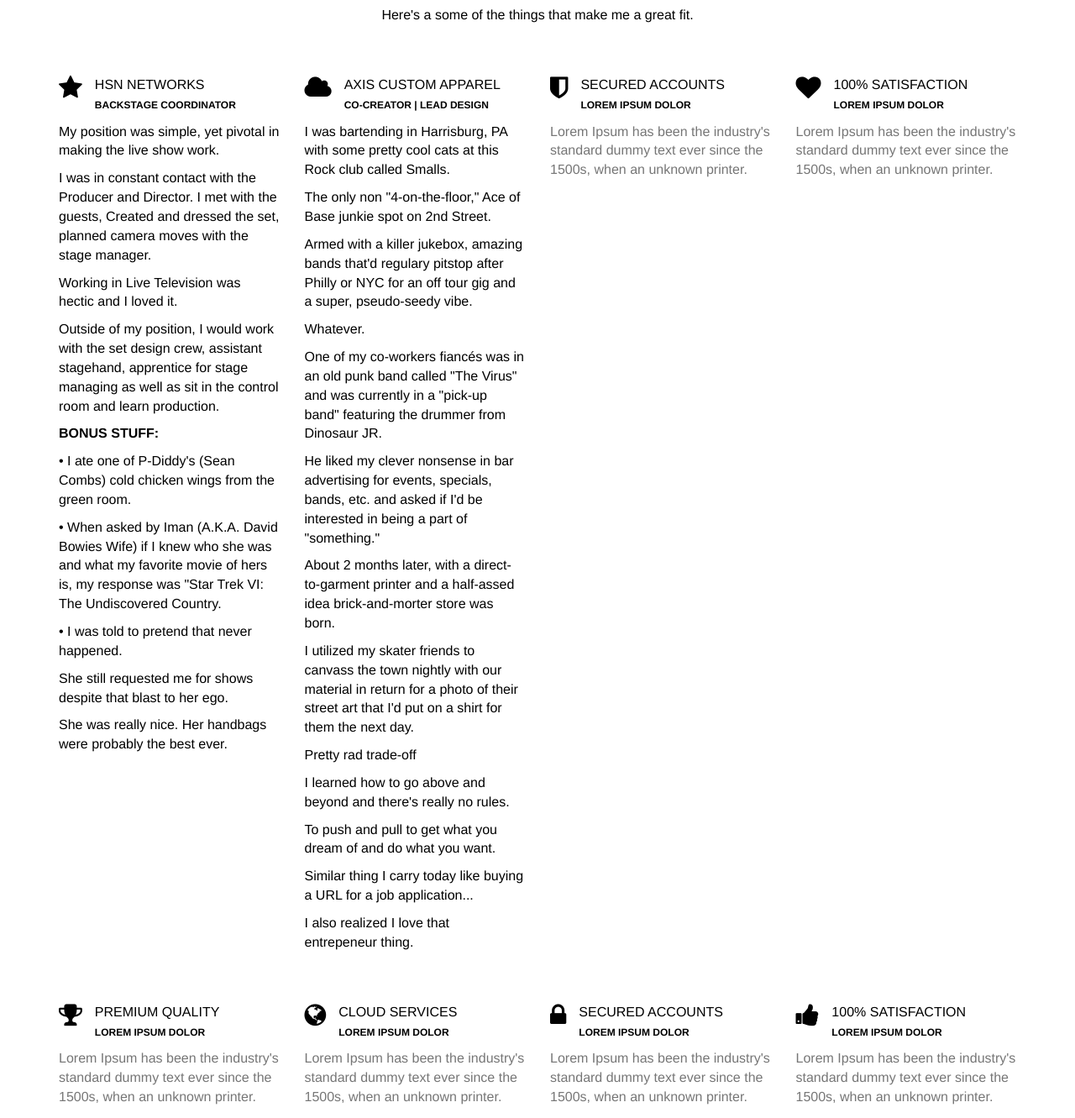
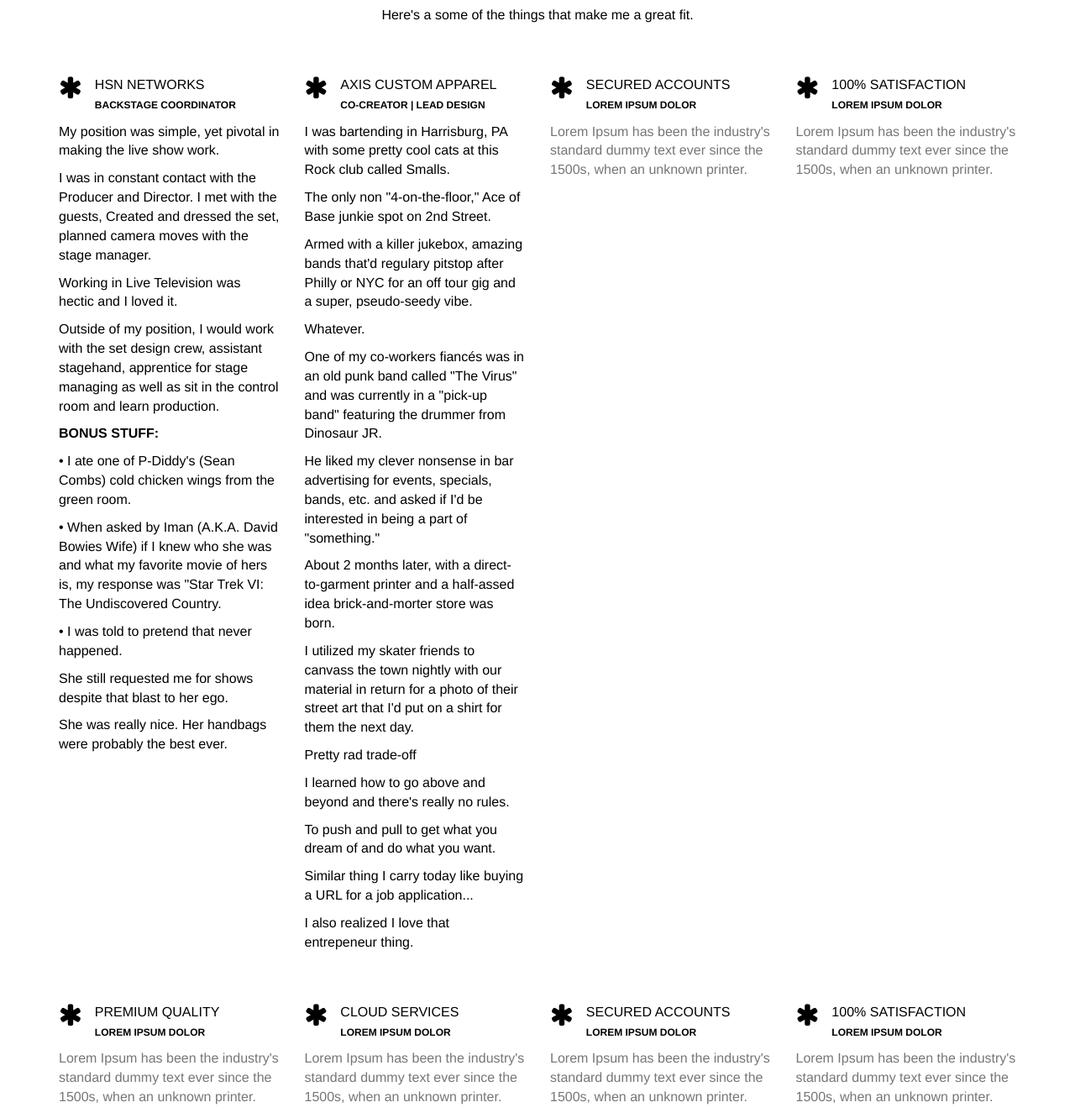
Before and after one commit to cartoonnetworkwantstvk/Cartoonnetworkwantstvk, a plain HTML site: page index.html in a window 1280 px wide. Shown: the part 3655-4986 px from the top of the page at 84% size. Drawn offline with nearby package versions, Linux system fonts and the light colour scheme.

Commit message:
fa-icons to asterisk

```diff
--- a/index.html
+++ b/index.html
@@ -212,38 +212,38 @@
 
 			<div class="row mt">
 				<div class="col-lg-3 service">
-					<i class="fa fa-star"></i><p>HSN NETWORKS<br/><small>BACKSTAGE COORDINATOR</small></p>
+					<i class="fa fa-asterisk"></i><p>HSN NETWORKS<br/><small>BACKSTAGE COORDINATOR</small></p>
 					<p class="text"><p>My position was simple, yet pivotal in making the live show work. <p>I was in constant contact with the Producer and Director. I met with the guests, Created and dressed the set, planned camera moves with the stage manager.</p><p>Working in Live Television was hectic and I loved it.</p><p>Outside of my position, I would work with the set design crew, assistant stagehand, apprentice for stage managing as well as sit in the control room and learn production.</p><p><b>BONUS STUFF:</b><p></p>• I ate one of P-Diddy's (Sean Combs) cold chicken wings from the green room.</p><p>• When asked by Iman (A.K.A. David Bowies Wife) if I knew who she was and what my favorite movie of hers is, my response was "Star Trek VI: The Undiscovered Country.</p><p>• I was told to pretend that never happened.</p><p>She still requested me for shows despite that blast to her ego.</p></p>She was really nice. Her handbags were probably the best ever.</p>
 				</div>
 				<div class="col-lg-3 service">
-					<i class="fa fa-cloud"></i><p>AXIS CUSTOM APPAREL<br/><small>CO-CREATOR | LEAD DESIGN</small></p>
+					<i class="fa fa-asterisk"></i><p>AXIS CUSTOM APPAREL<br/><small>CO-CREATOR | LEAD DESIGN</small></p>
 					<p class="text"><p>I was bartending in Harrisburg, PA with some pretty cool cats at this Rock club called Smalls.<p>The only non "4-on-the-floor," Ace of Base junkie spot on 2nd Street.</p><p>Armed with a killer jukebox, amazing bands that'd regulary pitstop after Philly or NYC for an off tour gig and a super, pseudo-seedy vibe.</p><p>Whatever.</p><p>One of my co-workers fiancés was in an old punk band called "The Virus" and was currently in a "pick-up band" featuring the drummer from Dinosaur JR.</p><p> He liked my clever nonsense in bar advertising for events, specials, bands, etc. and asked if I'd be interested in being a part of "something."</p><p>About 2 months later, with a direct-to-garment printer and a half-assed idea brick-and-morter store was born.</p><p>I utilized my skater friends to canvass the town nightly with our material in return for a photo of their street art that I'd put on a shirt for them the next day.<p></p>Pretty rad trade-off</p><p>I learned how to go above and beyond and there's really no rules.</p><p> To push and pull to get what you dream of and do what you want.</p><p>Similar thing I carry today like buying a URL for a job application...</p><p>I also realized I love that entrepeneur thing.</p>
 
 				</div>
 				<div class="col-lg-3 service">
-					<i class="fa fa-shield"></i><p>SECURED ACCOUNTS<br/><small>LOREM IPSUM DOLOR</small></p>
+					<i class="fa fa-asterisk"></i><p>SECURED ACCOUNTS<br/><small>LOREM IPSUM DOLOR</small></p>
 					<p class="text">Lorem Ipsum has been the industry's standard dummy text ever since the 1500s, when an unknown printer.</p>
 				</div>
 				<div class="col-lg-3 service">
-					<i class="fa fa-heart"></i><p>100% SATISFACTION<br/><small>LOREM IPSUM DOLOR</small></p>
+					<i class="fa fa-asterisk"></i><p>100% SATISFACTION<br/><small>LOREM IPSUM DOLOR</small></p>
 					<p class="text">Lorem Ipsum has been the industry's standard dummy text ever since the 1500s, when an unknown printer.</p>
 				</div>
 			</div><! --/row -->
 			<div class="row mt">
 				<div class="col-lg-3 service">
-					<i class="fa fa-trophy"></i><p>PREMIUM QUALITY<br/><small>LOREM IPSUM DOLOR</small></p>
+					<i class="fa fa-asterisk"></i><p>PREMIUM QUALITY<br/><small>LOREM IPSUM DOLOR</small></p>
 					<p class="text">Lorem Ipsum has been the industry's standard dummy text ever since the 1500s, when an unknown printer.</p>
 				</div>
 				<div class="col-lg-3 service">
-					<i class="fa fa-globe"></i><p>CLOUD SERVICES<br/><small>LOREM IPSUM DOLOR</small></p>
+					<i class="fa fa-asterisk"></i><p>CLOUD SERVICES<br/><small>LOREM IPSUM DOLOR</small></p>
 					<p class="text">Lorem Ipsum has been the industry's standard dummy text ever since the 1500s, when an unknown printer.</p>
 				</div>
 				<div class="col-lg-3 service">
-					<i class="fa fa-lock"></i><p>SECURED ACCOUNTS<br/><small>LOREM IPSUM DOLOR</small></p>
+					<i class="fa fa-asterisk"></i><p>SECURED ACCOUNTS<br/><small>LOREM IPSUM DOLOR</small></p>
 					<p class="text">Lorem Ipsum has been the industry's standard dummy text ever since the 1500s, when an unknown printer.</p>
 				</div>
 				<div class="col-lg-3 service">
-					<i class="fa fa-thumbs-up"></i><p>100% SATISFACTION<br/><small>LOREM IPSUM DOLOR</small></p>
+					<i class="fa fa-asterisk"></i><p>100% SATISFACTION<br/><small>LOREM IPSUM DOLOR</small></p>
 					<p class="text">Lorem Ipsum has been the industry's standard dummy text ever since the 1500s, when an unknown printer.</p>
 				</div>
 			</div><! --/row -->
```
